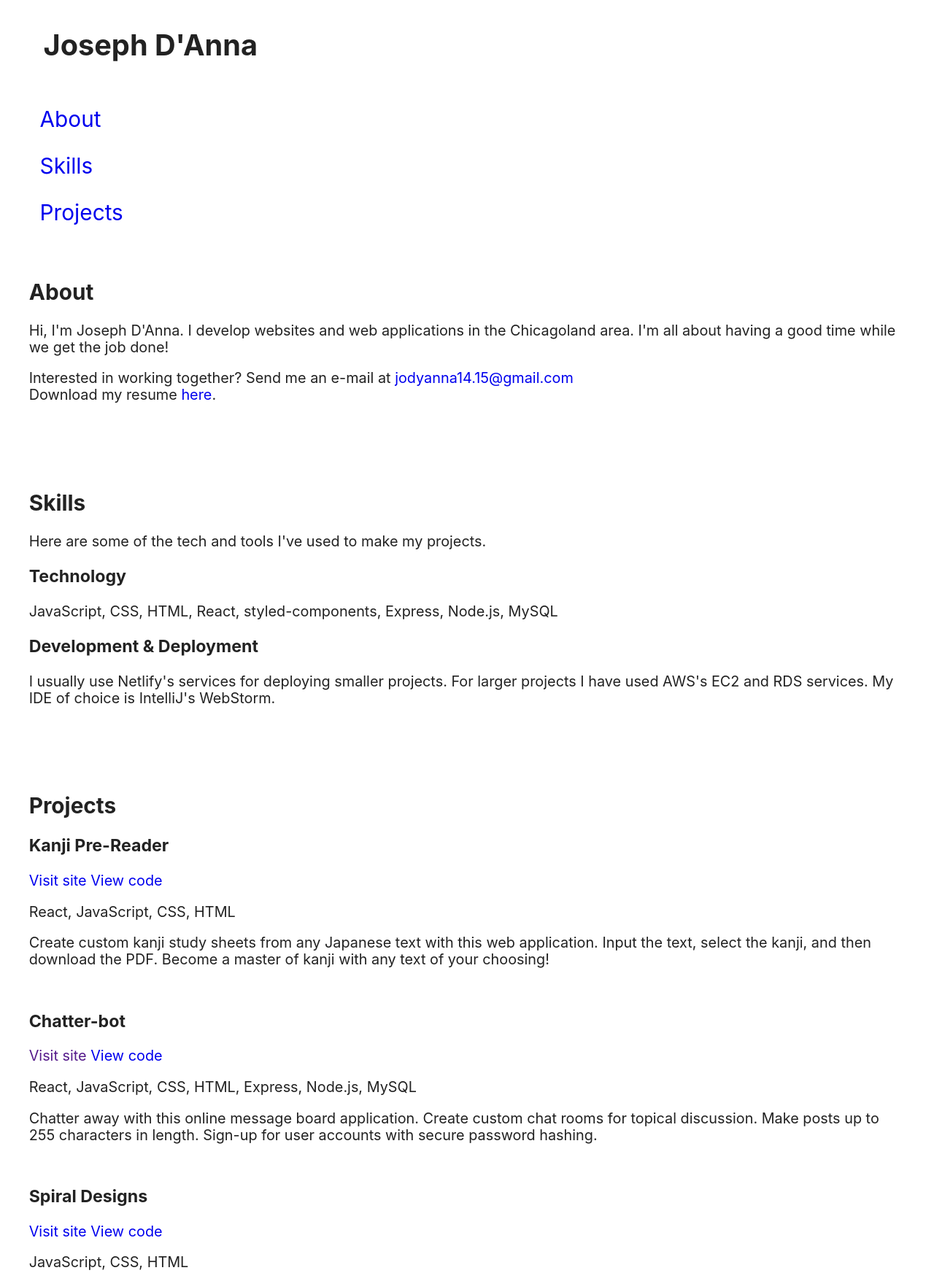
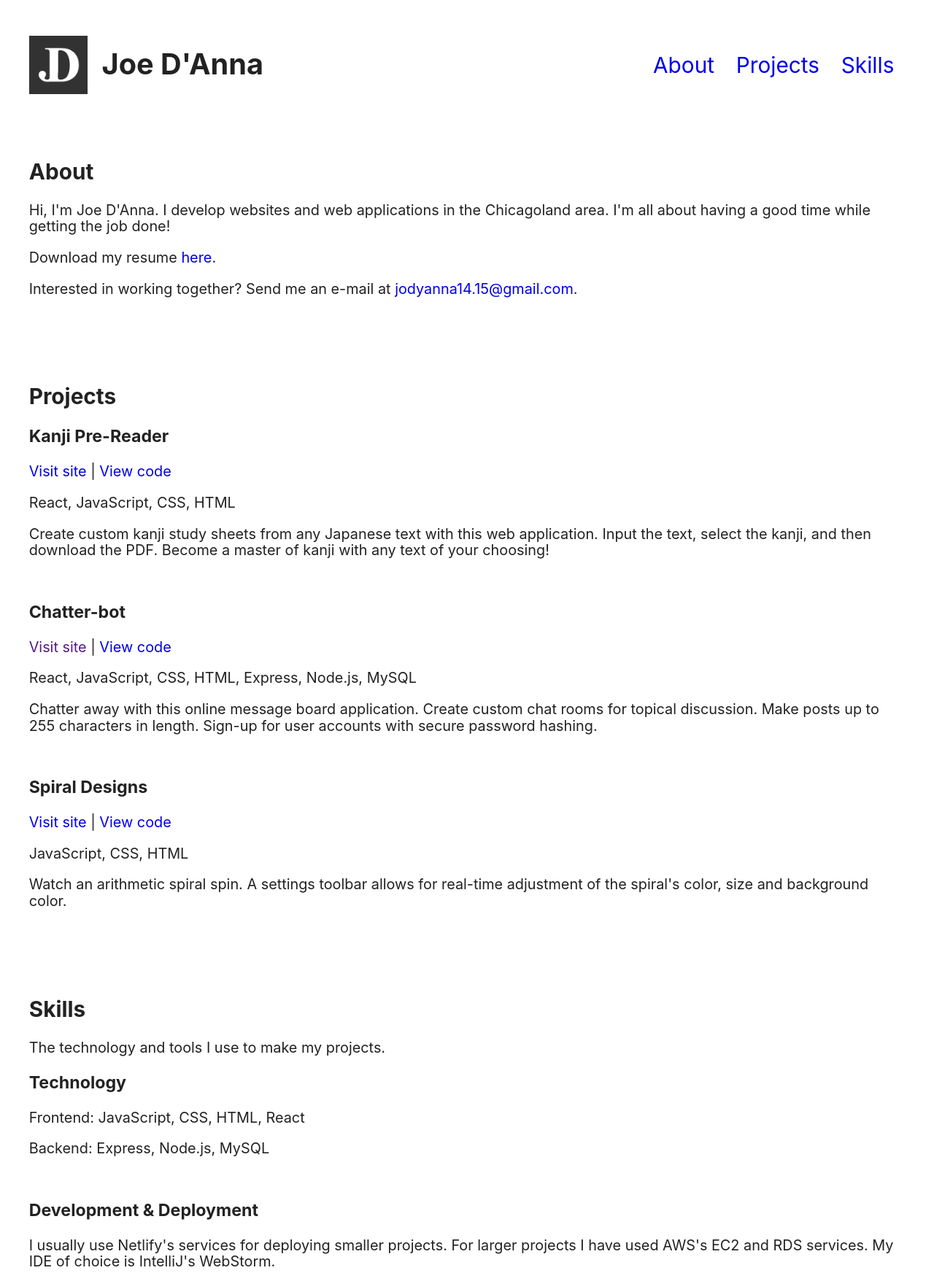
Before and after one commit to jodyanna/portfolio-v3, a website built with Parcel: page index.html in a window 1280 px wide. Shown: the part 20-1765 px from the top of the page at 73% size. Built offline with nearby package versions, Linux system fonts and the light colour scheme.

Commit message:
restructured content

```diff
--- a/index.html
+++ b/index.html
@@ -24,13 +24,16 @@
 
 <body>
   <!-- Header -->
-  <header>
-    <h1>Joseph D'Anna</h1>
-    <nav>
-      <ul>
+  <header class="flex">
+    <img src="img/icon-192x192.png" alt="icon-192x192.png"
+         style="width: 80px; height: 80px;"
+    >
+    <h1>Joe D'Anna</h1>
+    <nav class="flex">
+      <ul class="flex">
         <li><a href="#about">About</a></li>
+        <li><a href="#projects">Projects</a></li>
         <li><a href="#skills">Skills</a></li>
-        <li><a href="#projects">Projects</a></li>
       </ul>
     </nav>
   </header>
@@ -39,33 +42,17 @@
   <h2 id="about">About</h2>
   <section>
     <p>
-      Hi, I'm Joseph D'Anna.
+      Hi, I'm Joe D'Anna.
       I develop websites and web applications in the Chicagoland area.
-      I'm all about having a good time while we get the job done!
+      I'm all about having a good time while getting the job done!
+    </p>
+    <p>
+      Download my resume <a href="img/resume-joseph-danna.pdf" target="_blank" rel="noopener noreferrer"> here</a>.
     </p>
     <div>
       <span>Interested in working together? Send me an e-mail at</span>
-      <a href="mailto:jodyanna14.15@gmail.com">jodyanna14.15@gmail.com</a>
+      <a href="mailto:jodyanna14.15@gmail.com">jodyanna14.15@gmail.com</a>.
     </div>
-    <div>
-      Download my resume <a href="img/resume-joseph-danna.pdf" target="_blank" rel="noopener noreferrer"> here</a>.
-    </div>
-  </section>
-
-  <!-- Skills -->
-  <h2 id="skills">Skills</h2>
-  <section>
-    <span>Here are some of the tech and tools I've used to make my projects.</span>
-    <h3>Technology</h3>
-    <p>
-      JavaScript, CSS, HTML, React, styled-components, Express, Node.js, MySQL
-    </p>
-    <h3>Development & Deployment</h3>
-    <p>
-      I usually use Netlify's services for deploying smaller projects.
-      For larger projects I have used AWS's EC2 and RDS services.
-      My IDE of choice is IntelliJ's WebStorm.
-    </p>
   </section>
 
   <!-- Projects -->
@@ -76,6 +63,7 @@
       <h3>Kanji Pre-Reader</h3>
       <div class="project-links">
         <a href="https://kanji-pre-reader.netlify.app/">Visit site</a>
+        <span>|</span>
         <a href="https://github.com/jodyanna/kanji-pre-reader">View code</a>
       </div>
       <p class="tech-list">React, JavaScript, CSS, HTML</p>
@@ -91,6 +79,7 @@
       <h3>Chatter-bot</h3>
       <div class="project-links">
         <a href="">Visit site</a>
+        <span>|</span>
         <a href="https://github.com/jodyanna/chatter-bot">View code</a>
       </div>
       <p class="tech-list">React, JavaScript, CSS, HTML, Express, Node.js, MySQL</p>
@@ -107,7 +96,8 @@
       <h3>Spiral Designs</h3>
       <div class="project-links">
         <a href="https://spiral-designs.netlify.app/">Visit site</a>
-        <a href="https://github.com/jodyanna/spiral_designs">View code</a>
+        <span>|</span>
+        <a href="https://github.com/jodyanna/spiral-designs">View code</a>
       </div>
       <p class="tech-list">JavaScript, CSS, HTML</p>
       <p>
@@ -118,10 +108,28 @@
 
   </section>
 
-  <!-- Footer -->
-  <footer>
-
-  </footer>
+  <!-- Skills -->
+  <h2 id="skills">Skills</h2>
+  <span>The technology and tools I use to make my projects.</span>
+  <section>
+    <article>
+      <h3>Technology</h3>
+      <p>
+        Frontend: JavaScript, CSS, HTML, React
+      </p>
+      <p>
+        Backend: Express, Node.js, MySQL
+      </p>
+    </article>
+    <article>
+      <h3>Development & Deployment</h3>
+      <p>
+        I usually use Netlify's services for deploying smaller projects.
+        For larger projects I have used AWS's EC2 and RDS services.
+        My IDE of choice is IntelliJ's WebStorm.
+      </p>
+    </article>
+  </section>
 
   <!-- JavaScript -->
   <script src="js/vendor/modernizr-3.11.2.min.js"></script>
```
